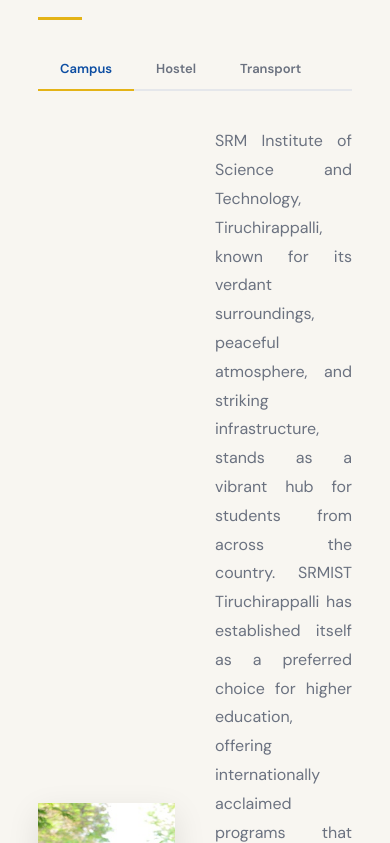
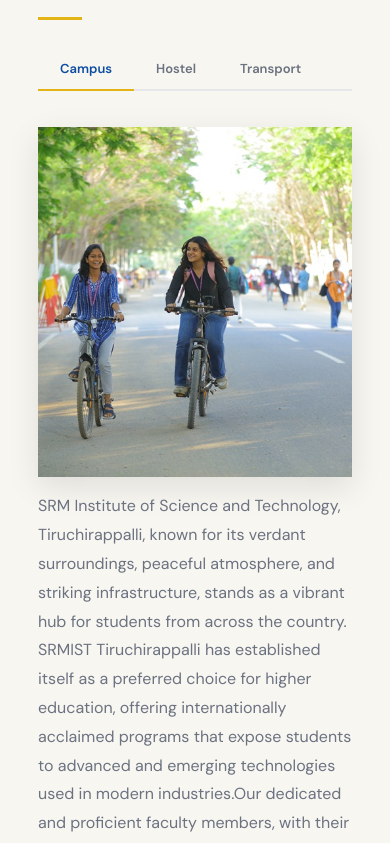
Before and after one commit to HarishSRM2025/SRM-IST-frontend, a React (Vite) app: page /about in a window 390 px wide. Shown: the part 2721-3564 px from the top of the page. Built offline with nearby package versions, Linux system fonts and the light colour scheme; no server answers; a web font is replaced by a local one.

Commit message:
New Changes completed

```diff
--- a/src/Components/AboutUs/CampusFacilities.jsx
+++ b/src/Components/AboutUs/CampusFacilities.jsx
@@ -40,7 +40,7 @@
           ))}
         </div>
 
-        <div className="tab-content" style={{ display: 'grid', gridTemplateColumns: '1fr 1fr', gap: '40px', alignItems: 'center' }}>
+        <div className="tab-content">
           <div>
             <img
               src={tabs[activeTab].image}
--- a/src/Components/Navbar/AnnouncementCategories.jsx
+++ b/src/Components/Navbar/AnnouncementCategories.jsx
@@ -1,4 +1,33 @@
 import { FaArrowCircleRight } from 'react-icons/fa';
+import { useEffect, useRef, useState } from 'react';
+
+function AnnouncementTitle({ title }) {
+  const viewport = useRef(null);
+  const text = useRef(null);
+  const [motion, setMotion] = useState({ distance: 0, duration: 10 });
+
+  useEffect(() => {
+    const measure = () => {
+      if (!viewport.current || !text.current) return;
+      const width = text.current.getBoundingClientRect().width;
+      const distance = Math.max(0, Math.ceil(width - viewport.current.clientWidth));
+      const duration = Math.max(6, distance / 30 + 3);
+      setMotion(previous => previous.distance === distance && previous.duration === duration
+        ? previous : { distance, duration });
+    };
+    const observer = new ResizeObserver(measure);
+    observer.observe(viewport.current);
+    observer.observe(text.current);
+    const frame = requestAnimationFrame(measure);
+    return () => { observer.disconnect(); cancelAnimationFrame(frame); };
+  }, [title]);
+
+  return <span ref={viewport} className={`announcement-title-text${motion.distance > 1 ? ' is-scrolling' : ''}`}>
+    <span key={title} className="announcement-title-track" style={{ '--announcement-scroll-duration': `${motion.duration}s`, '--announcement-scroll-distance': `-${motion.distance}px` }}>
+      <span ref={text}>{title}</span>
+    </span>
+  </span>;
+}
 
 export default function AnnouncementCategories({ categories = [], announcements = [], onNavigate }) {
   return categories.length ? categories.map(category => (
@@ -9,7 +38,7 @@
           <li key={announcement._id}>
             <a href={announcement.url} target="_blank" rel="noopener noreferrer" onClick={onNavigate} title={announcement.title}>
               <FaArrowCircleRight className="a-arrow" />
-              <span className="announcement-title-text">{announcement.title}</span>
+              <AnnouncementTitle title={announcement.title} />
             </a>
           </li>
         ))}
--- a/src/styles.css
+++ b/src/styles.css
@@ -971,11 +971,28 @@
     flex: 1;
     min-width: 0;
     overflow: hidden;
-    text-overflow: ellipsis;
     white-space: nowrap;
     font-size: 14px;
     line-height: 1.5;
 }
+.announcement-title-track {
+    display: inline-flex;
+    width: max-content;
+    white-space: nowrap;
+    flex-shrink: 0;
+}
+.announcement-title-text.is-scrolling .announcement-title-track {
+    animation: announcement-title-scroll var(--announcement-scroll-duration) ease-in-out infinite alternate;
+}
+.announcement-category-links a:hover .announcement-title-track,
+.announcement-category-links a:focus-visible .announcement-title-track {
+    animation-play-state: paused;
+}
+@keyframes announcement-title-scroll {
+    0%, 15% { transform: translateX(0); }
+    85%, 100% { transform: translateX(var(--announcement-scroll-distance)); }
+}
+
 .category-list li a {
     display: flex;
     align-items: flex-start;
@@ -2986,10 +3003,22 @@
   display: flex;
   flex-direction: column;
 }
-
+.tab-content {
+    display: grid;
+    grid-template-columns: .74fr 1fr;
+    gap: 40px;
+    align-items: center;
+}
 @media (max-width: 768px) {
   .vis-cards-no-img {
     grid-template-columns: 1fr !important;
     gap: 20px;
   }
-}
+  .tab-content {
+    gap: 10px;
+    grid-template-columns:1fr;
+  }
+  .tab-content p{
+    text-align:left!important;
+  }
+}
```
